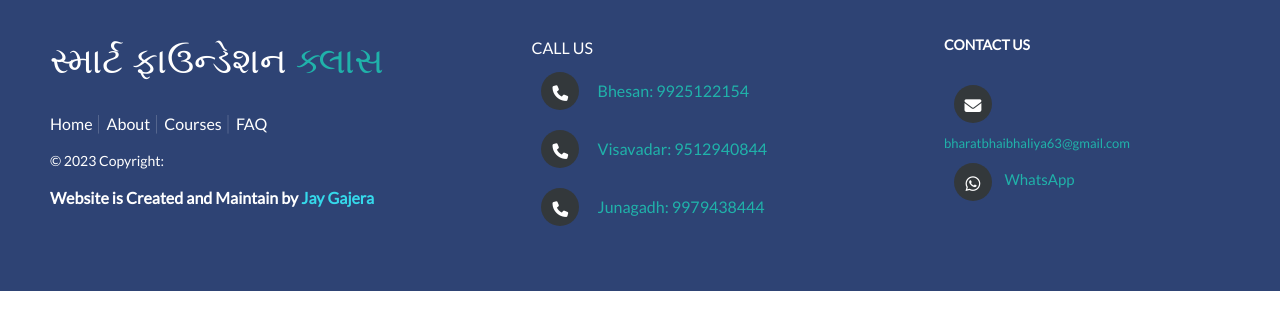
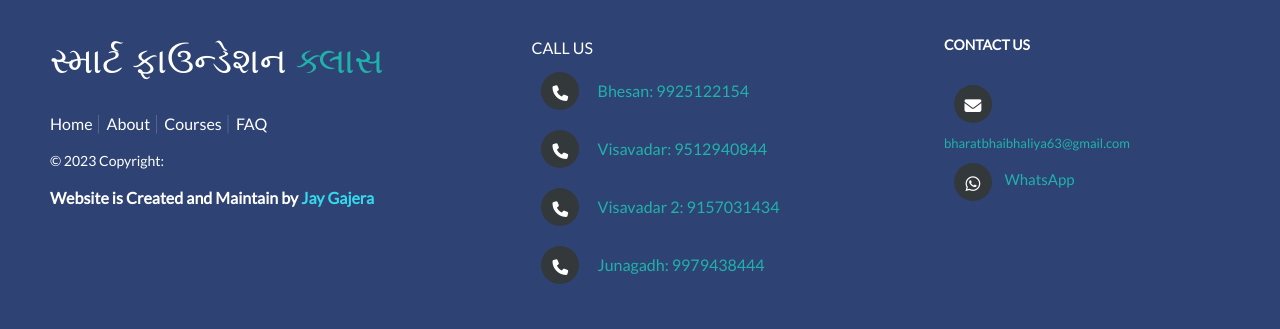
Before and after one commit to jaygajera17/smart-foundation-class, a plain HTML site: page index.html in a window 1280 px wide. Shown: the part 3488-3817 px from the top of the page. Before the commit the page ends 3779 px from the top, so only its background shows below. Drawn offline with nearby package versions, Linux system fonts and the light colour scheme.

Commit message:
update number

```diff
--- a/index.html
+++ b/index.html
@@ -336,7 +336,11 @@
 
       </div>
       <div><i class="fa fa-phone" style="font-size: 0.98em;"></i>
-        <p><a href="tel:9512940844" style="text-decoration: none;">Visavadar: 9512940844</a></p>
+        <p><a href="tel:9512940844" style="text-decoration: none;">Visavadar: 9512940844</p> <br>
+        <!-- <p><a href="tel:9157031434" style="text-decoration: none;">Visavadar 2: 9157031434</p> -->
+      </div>
+      <div> <i class="fa fa-phone" style="font-size: 0.98em;"></i>
+        <p><a href="tel:9157031434" style="text-decoration: none;">Visavadar 2: 9157031434</p>
       </div>
 
       <div> <i class="fa fa-phone" style="font-size: 0.98em;"></i>
```
